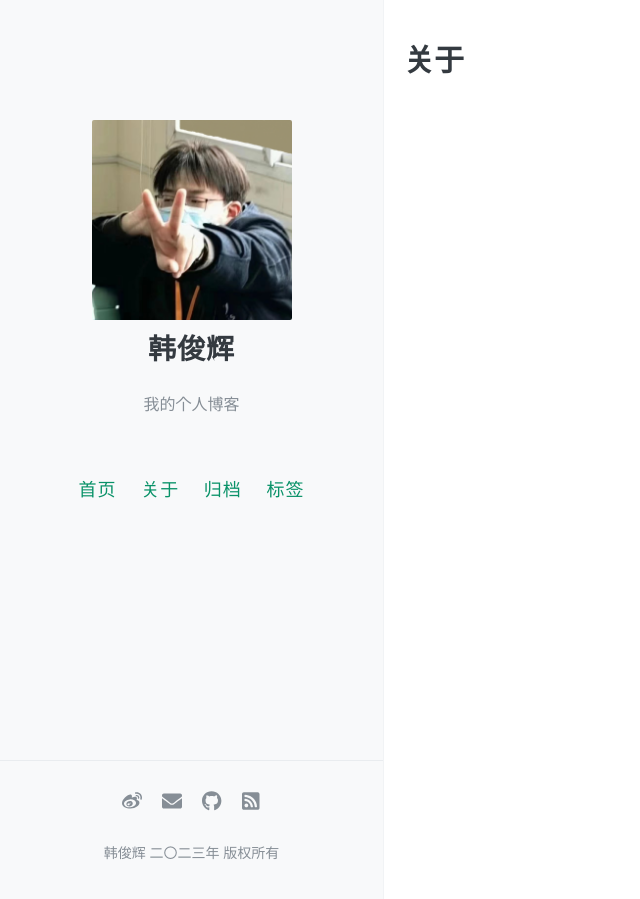
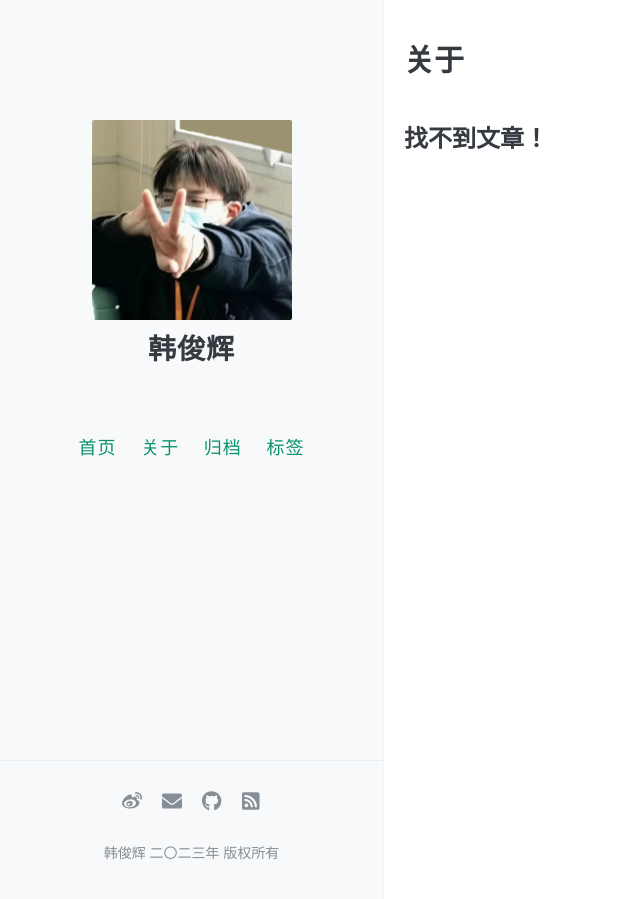
Before and after one commit to hanjunhui2019/hanjunhui2019.github.io, a Jekyll site: the page built from about.md, in a window 1280 px wide. Shown: the whole page, without its empty margins (0-640 px from the left). Built offline with Jekyll 4.4.1, drawn with Linux system fonts in a browser that asks for light colours; comment, search, counter and statistics services are not loaded.

Commit message:
2023年3月10日05:18提交

```diff
--- a/_config.yml
+++ b/_config.yml
@@ -8,7 +8,7 @@
 
 # 描述/签名
 name: 韩俊辉
-description: 我的个人博客
+#description:
 
 # 输入你的网站域名（如果你没有添加自己的域名，而是直接用GitHub pages分配的域名的话可以省略）
 url:
--- a/about.md
+++ b/about.md
@@ -3,3 +3,5 @@ layout: page
 title: 关于
 permalink: /about/
 ---
+
+## 找不到文章！
```
